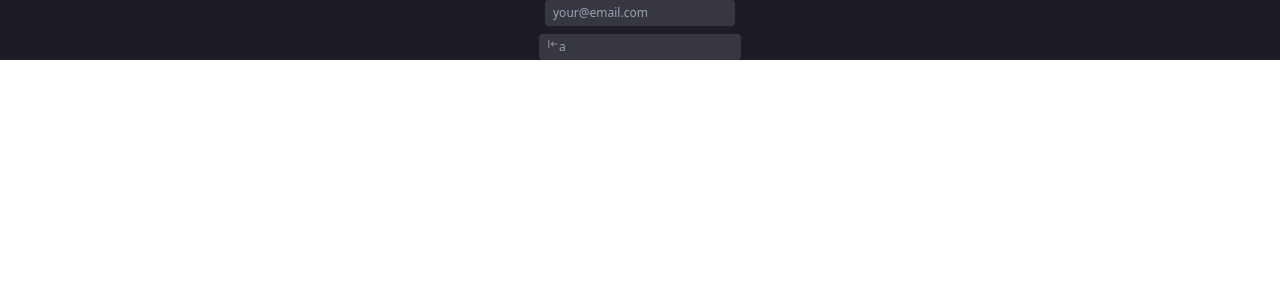
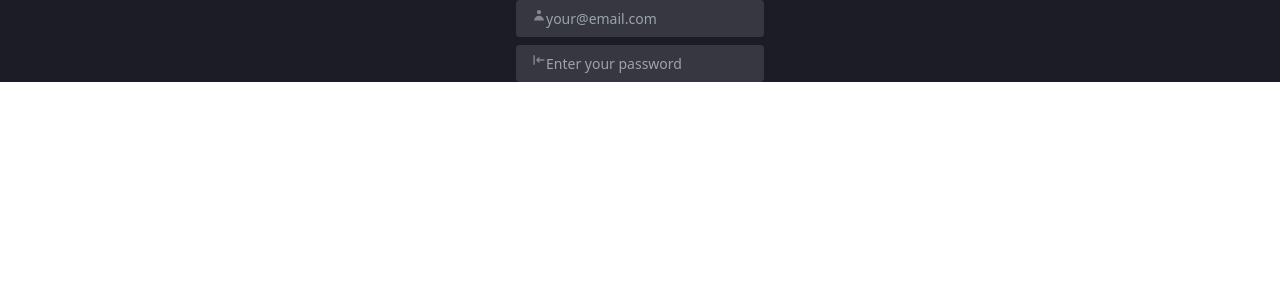
Before and after one commit to pswu11/camp10-midterm, a React (Vite) app: page /login in a window 1280 px wide. Shown: the top 300 px of the page. Built offline with nearby package versions, Linux system fonts and the light colour scheme.

Commit message:
"working on login style"

```diff
--- a/src/components/Input.tsx
+++ b/src/components/Input.tsx
@@ -3,25 +3,23 @@ import React from 'react';
 type Input = React.InputHTMLAttributes<HTMLInputElement>;
 
 interface InputProps extends Input {
-  icon?: JSX.Element;
+  icon?: React.ReactNode;
 }
 
-export function Input({ icon, ...props }: InputProps) {
+export function Input({ icon, placeholder, id, ...props }: InputProps) {
   return (
-    <>
     <label
       htmlFor={props.id}
-        className="flex bg-dark-light px-2 py-1 rounded text-s outline-none focus:outline-white-dimmed"
+      className="flex bg-dark-light px-4 py-2 rounded text-m font-500 outline-none focus:outline-white-dimmed"
     >
-        <span className="text-white-dimmed align-middle">{icon}</span>
+      <span className="text-white-dimmed">{icon}</span>
       <input
-          id={props.id}
-          name={props.id}
-          placeholder={props.placeholder}
+        id={id}
+        name={id}
+        placeholder={placeholder}
         className="bg-dark-light"
         {...props}
       />
     </label>
-    </>
   );
 }
--- a/src/pages/Login.tsx
+++ b/src/pages/Login.tsx
@@ -1,6 +1,6 @@
 import { useState } from 'react';
 import { Input } from '../components/Input';
-import { HiLogin } from 'react-icons/hi';
+import { HiLogin, HiUser } from 'react-icons/hi';
 
 export function Login() {
   const [userData, setUserData] = useState({
@@ -18,11 +18,12 @@ export function Login() {
     <form className="flex flex-col items-center justify-center gap-2 bg-dark">
       <Input
         placeholder="your@email.com"
+        icon={<HiUser />}
         value={username}
         onChange={changeHandler}
       />
       <Input
-        placeholder="a"
+        placeholder="Enter your password"
         icon={<HiLogin />}
         value={password}
         onChange={changeHandler}
```
Lines whose indentation alone changed are shown as unchanged.
